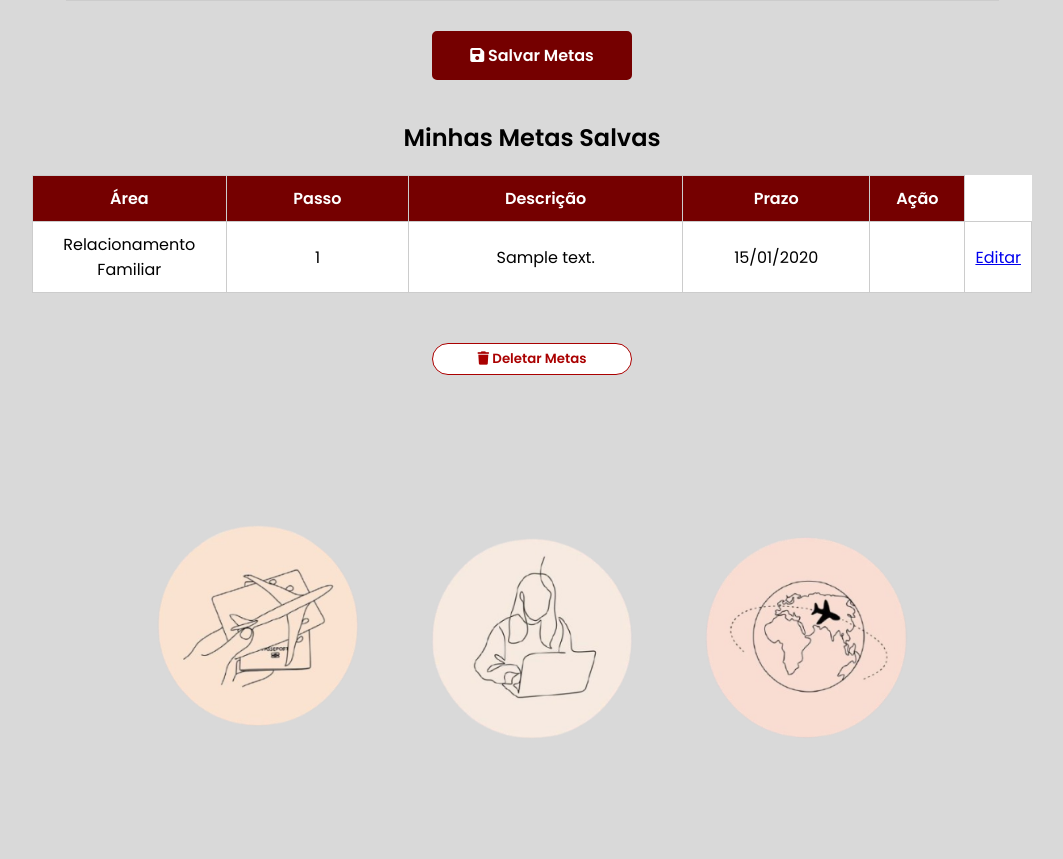
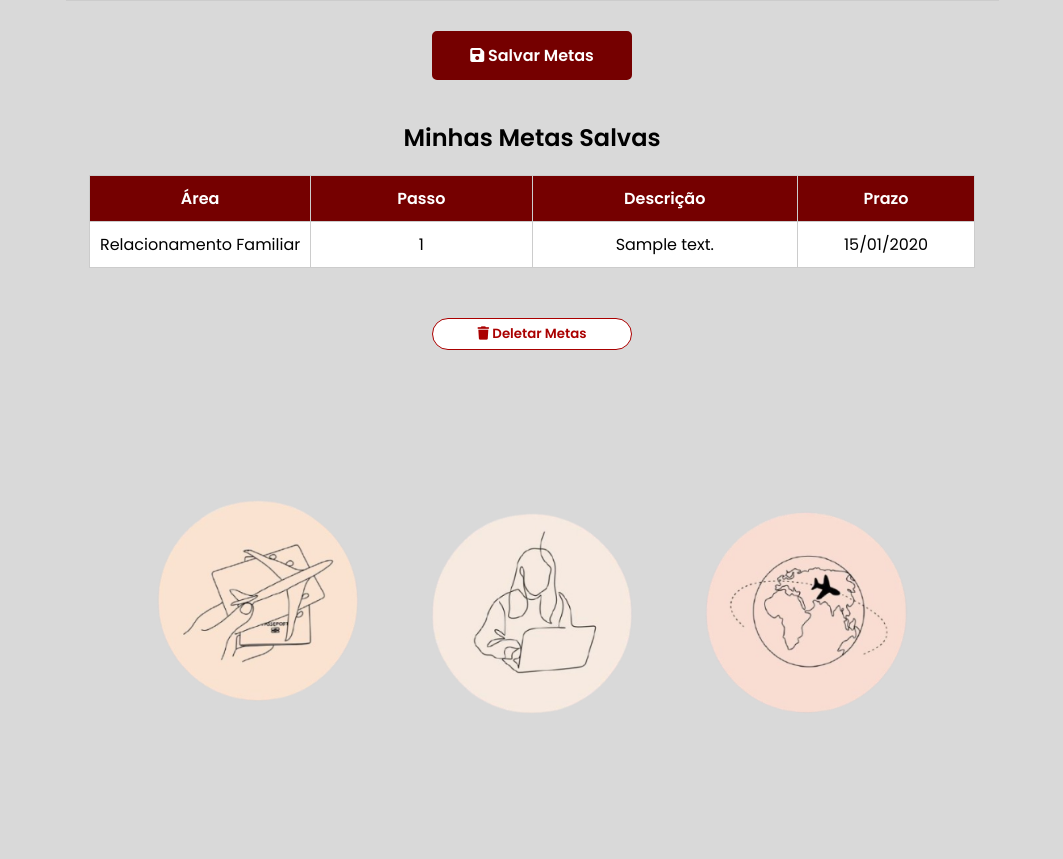
Before and after one commit to Annagoncalves01/relacoes_internacionais, a PHP site: page /View/metas.php in a window 1280 px wide. Shown: the part 1229-2088 px from the top of the page, without its empty margins (108-1171 px from the left). Run offline with PHP 8.4, Linux system fonts and the light colour scheme; the visitor is signed in with stand-in values (Sample User, id 1); data comes from the database, SQL or seed files in the repository; tables that the repository leaves empty hold one stand-in row (values such as "Sample post"); some web fonts are replaced.

Commit message:
finalizando

```diff
--- a/View/metas.php
+++ b/View/metas.php
@@ -124,14 +124,12 @@
     <h2 style="text-align: center;">Minhas Metas Salvas</h2>
     <div class="table-responsive" style="width: 100%; max-width: 1000px;">
       <table class="table table-bordered align-middle" style="margin: 0 auto; text-align: center;">
-
         <thead>
           <tr>
-              <th style="width: 20%;">Área</th>
-              <th style="width: 20%;">Passo</th>
+            <th style="width: 25%;">Área</th>
+            <th style="width: 25%;">Passo</th>
             <th style="width: 30%;">Descrição</th>
             <th style="width: 20%;">Prazo</th>
-              <th style="width: 10%;">Ação</th>
           </tr>
         </thead>
         <tbody>
@@ -141,14 +139,6 @@
               <td><?= htmlspecialchars($meta['passo']) ?></td>
               <td><?= htmlspecialchars($meta['descricao']) ?></td>
               <td><?= htmlspecialchars(date('d/m/Y', strtotime($meta['prazo']))) ?></td>
-                <td>
-<td>
-    <a href="<?php echo isset($meta['id']) ? 'editar_meta.php?id=' . urlencode($meta['id']) : '#'; ?>" class="btn btn-warning">Editar</a>
-
-</td>
-
-
-                </td>
             </tr>
           <?php endforeach; ?>
         </tbody>
--- a/View/testeinicio.php
+++ b/View/testeinicio.php
@@ -205,7 +205,7 @@
 <footer class="footer">
     <div class="footer-container">
         <div class="footer-col contatos">
-            <h4>CONTATOS</h4>1
+            <h4>CONTATOS</h4>
             <p><i class="fa-solid fa-phone"></i> <span>(11) 98765-4321</span></p>
             <p><i class="fa-solid fa-envelope"></i> <span>contato@globalpathway.com</span></p>
         </div>
```
Lines whose indentation alone changed are shown as unchanged.
